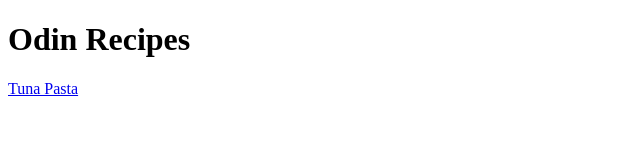
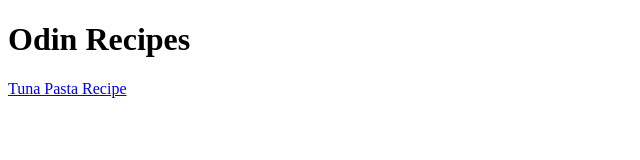
Before and after one commit to Goyba/odin-recipes, a plain HTML site: page index.html in a window 1280 px wide. Shown: the full height of the page, 0-640 px from the left. Drawn offline with Linux system fonts and the light colour scheme.

Commit message:
First completed webpage with only the use of HTML.

```diff
--- a/index.html
+++ b/index.html
@@ -8,6 +8,6 @@
 </head>
 <body>
     <h1>Odin Recipes</h1>
-    <a href="recipes/tuna-pasta.html">Tuna Pasta</a>
+    <a href="recipes/tuna-pasta.html">Tuna Pasta Recipe</a>
 </body>
 </html>
```
Also changed, not shown: recipes/tuna-pasta.html (+2 -1 lines), recipe-images/tuna-pasta.jpg (added).
